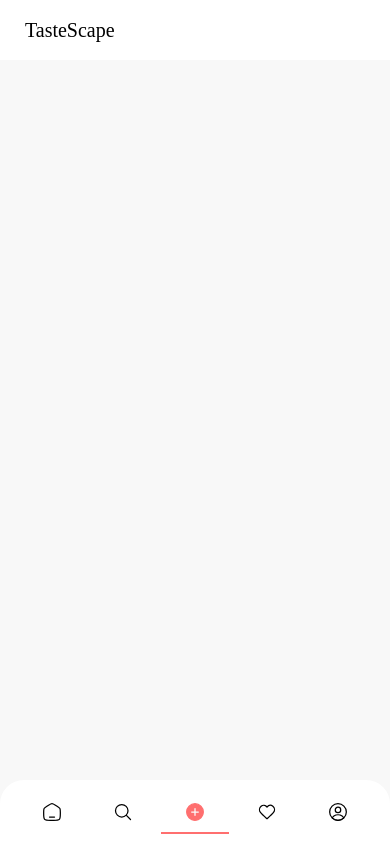
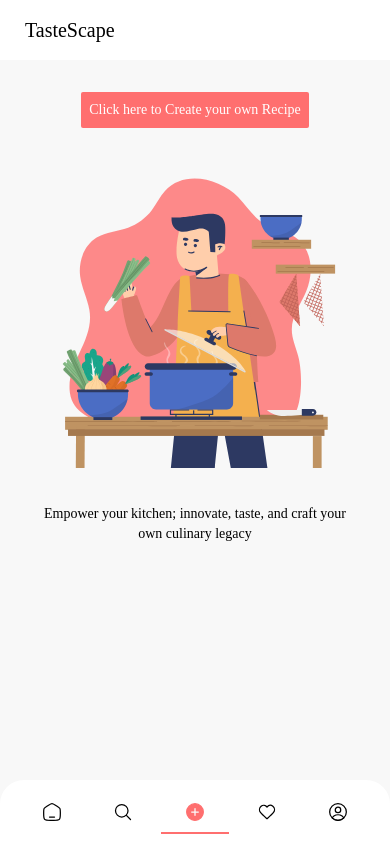
Before and after one commit to kngval/TasteScape, a React (Vite) app in the folder client/: page /my-recipes in a window 390 px wide. Built offline with nearby package versions, Linux system fonts and the light colour scheme.

Commit message:
svg for first mount my-recipe page

```diff
--- a/client/src/components/SearchForm.tsx
+++ b/client/src/components/SearchForm.tsx
@@ -30,19 +30,19 @@ const SearchForm = () => {
       onSubmit={handleSearch}
       className="w-full   absolute  flex justify-center items-center text-xxs sm:text-sm   -bottom-10 z-20"
     >
-      <div className="bg-gray-200 border-8 border-[#fcfcfc]   w-3/4  p-3 rounded-sm ">
+      <div className="bg-gray-200 border-8 border-[#fcfcfc]   w-3/4  p-2 rounded-sm ">
         <div className="flex justify-center">
           <input
             type="text"
             value={search}
-            className="w-full h-[50%] bg-white  py-2 px-4 rounded-s-sm  outline-none"
+            className="w-full  bg-white  py-2 px-4 rounded-s-sm  outline-none"
             placeholder="Search for A Recipe..."
             onChange={(e) => setSearch(e.target.value)}
           />
-          <div className="w-10 flex items-center h-[30px]  rounded-e-sm bg-white p-2">
+          <div className="w-8 lg:w-10 flex items-center   rounded-e-sm bg-white p-2">
           <button
             type="submit"
-            className=""
+            className="w-full h-full"
           >
             <img src={searchIcon} className="w-full h-full" alt="" />
           </button>
--- a/client/src/index.css
+++ b/client/src/index.css
@@ -20,7 +20,7 @@
   font-family: 'PlayFair Display';
 }
 
-.navbar-title{
+.navbar-title, .lobster{
   font-family: "Lobster", cursive;
   font-style: normal;
 }
--- a/client/src/pages/MyRecipes.tsx
+++ b/client/src/pages/MyRecipes.tsx
@@ -1,11 +1,28 @@
 import { BottomNavbar } from "../components/BottomNavbar";
 import Navbar from "../components/Navbar";
-
+import chef3 from "../assets/svgs/MyRecipes/chef3.svg";
 const MyRecipes = () => {
   return (
     <>
       <Navbar />
 
+      <div className="mt-[2rem] mb-[5rem] lg:mt-[10rem]">
+        <div className="w-full flex justify-center ">
+          <div className="bg-customPink p-2 text-sm lg:text-lg text-white rounded-sm cursor-pointer">
+            <h1>Click here to Create your own Recipe</h1>
+          </div>
+        </div>
+
+        <div className="w-full h-[300px] flex justify-center mt-10">
+          <img src={chef3} className="w-full h-full" alt="" />
+        </div>
+        <div className="w-full flex justify-center text-sm lg:text-lg  mt-5">
+          <h1 className="p-4 w-[90%] text-center">
+            Empower your kitchen; innovate, taste, and craft your own culinary
+            legacy
+          </h1>
+        </div>
+      </div>
       <BottomNavbar />
     </>
   );
--- a/client/src/pages/Profile.tsx
+++ b/client/src/pages/Profile.tsx
@@ -26,27 +26,27 @@ const Profile = () => {
           <div className="pfp-header-wrapper  flex flex-col  items-center relative w-full  bg-[#fcfcfc] ">
             <div className="head w-full h-[200px] lg:h-[300px] ">
               <img
-                src="https://scontent.fmnl4-2.fna.fbcdn.net/v/t39.30808-6/420924621_1928494867552019_7848630957939104409_n.jpg?stp=cp6_dst-jpg&_nc_cat=101&ccb=1-7&_nc_sid=783fdb&_nc_eui2=AeF4u2npJvVUIbJgTwJwdHcqPMu6VVFecgo8y7pVUV5yCoAq63Si4CxjHMTOqVJrthF5ckVK1AETQI_2uWg3HGxs&_nc_ohc=6eTGzbaruGMAX9w25DP&_nc_ht=scontent.fmnl4-2.fna&oh=00_AfBD0y9PHyIFV6MzFGK0SWD_okrvYKY0Yvtm3cuL7AzGcQ&oe=65EB644B"
+                src="https://scontent.fmnl25-3.fna.fbcdn.net/v/t39.30808-6/420924621_1928494867552019_7848630957939104409_n.jpg?stp=cp6_dst-jpg&_nc_cat=101&ccb=1-7&_nc_sid=5f2048&_nc_eui2=AeF4u2npJvVUIbJgTwJwdHcqPMu6VVFecgo8y7pVUV5yCoAq63Si4CxjHMTOqVJrthF5ckVK1AETQI_2uWg3HGxs&_nc_ohc=GqBtJ621R1MAX8JCFB_&_nc_ht=scontent.fmnl25-3.fna&oh=00_AfAab9UaUpT1nNobETtdVZqvFlwUg-Zdckzp45A_EZ9RSQ&oe=65F1530B"
                 alt=""
                 className="w-full h-full object-cover object-center"
               />
             </div>
             <div className="z-50 flex flex-col lg:flex-row items-center lg:justify-between lg: lg:w-full lg:p-4 -mt-[5rem] lg:mb-0">
-              <div className="lg:flex items-center">
-                <div className="pfp-icon-container flex justify-center items-center rounded-full w-[200px] h-[200px]  mb-2 border-[5px] border-[#fcfcfc] ">
+              <div className="lg:flex items-center ">
+                <div className="pfp-icon-container flex justify-center items-center rounded-full w-[200px]   mb-2 border-[5px] border-[#fcfcfc] ">
                   <img
-                    src="https://scontent.fmnl4-6.fna.fbcdn.net/v/t39.30808-6/427946549_1941758782892294_7126879791046981568_n.jpg?_nc_cat=108&ccb=1-7&_nc_sid=efb6e6&_nc_eui2=AeHhM_bqgOcQmV04dBxhSi1zBg8ymP9XlHUGDzKY_1eUdYgXEohr-o614_geGqMbI_AjeEVBmSQ3JsnYUGMwaLXY&_nc_ohc=-eAsjLjSAOwAX8prQyp&_nc_ht=scontent.fmnl4-6.fna&oh=00_AfB-BdqK76JdCxdibjs0KE1AzzG9yvCOHr4fn4b5CnFaIw&oe=65EA0FF3"
+                    src="https://scontent.fmnl25-1.fna.fbcdn.net/v/t39.30808-6/427946549_1941758782892294_7126879791046981568_n.jpg?_nc_cat=108&ccb=1-7&_nc_sid=5f2048&_nc_eui2=AeHhM_bqgOcQmV04dBxhSi1zBg8ymP9XlHUGDzKY_1eUdYgXEohr-o614_geGqMbI_AjeEVBmSQ3JsnYUGMwaLXY&_nc_ohc=UgR5P-otfOIAX8a99YZ&_nc_ht=scontent.fmnl25-1.fna&oh=00_AfCypSNXpC3Nciis9LiVwYfjUsWnJsoWKo9xMu3lSYoV1A&oe=65F1F8F3"
                     alt=""
                     className="w-full h-full object-cover object-center rounded-full"
                   />
                 </div>
-                <div className="pfp-name text-center lg:ml-[1rem] mb-2 lg:mb-0">
-                  <h1 className="font-medium text-lg lg:text-2xl lg:font-extrabold ">
-                    Brent King Valino
+                <div className="pfp-name text-center ml-0  lg:ml-[1rem] mb-2 lg:mb-0 w-[200px]">
+                  <h1 className="font-medium text-md md:text-lg lg:text-2xl lg:font-extrabold ">
+
                   </h1>
                 </div>
               </div>
-              <div className=" bg-customPink flex justify-center items-end w-[80%] lg:w-[200px] text-white px-4 py-2 rounded-md text-sm ">
+              <div className=" bg-customPink flex justify-center items-center w-[80%] lg:w-[170px] h-[40px] text-white px-2 lg:px-4 py-2 rounded-md text-sm ">
                 <svg
                   viewBox="0 0 24 24"
                   fill="none"
--- a/client/src/pages/RecipeDetails.tsx
+++ b/client/src/pages/RecipeDetails.tsx
@@ -12,7 +12,6 @@ import serving from "../assets/svgs/RecipeDetails/serving.svg";
 import location from "../assets/svgs/RecipeDetails/location.svg";
 import Navbar from "../components/Navbar";
 import { BottomNavbar } from "../components/BottomNavbar";
-// import health from "../assets/svgs/RecipeDetails/health.svg";
 
 const RecipeDetails: React.FC = () => {
   const [tab, setTab] = useState<string>("ingredients");
```
Also changed, not shown: client/src/assets/svgs/MyRecipes/chef2.svg (added), client/src/assets/svgs/MyRecipes/chef3.svg (added).
